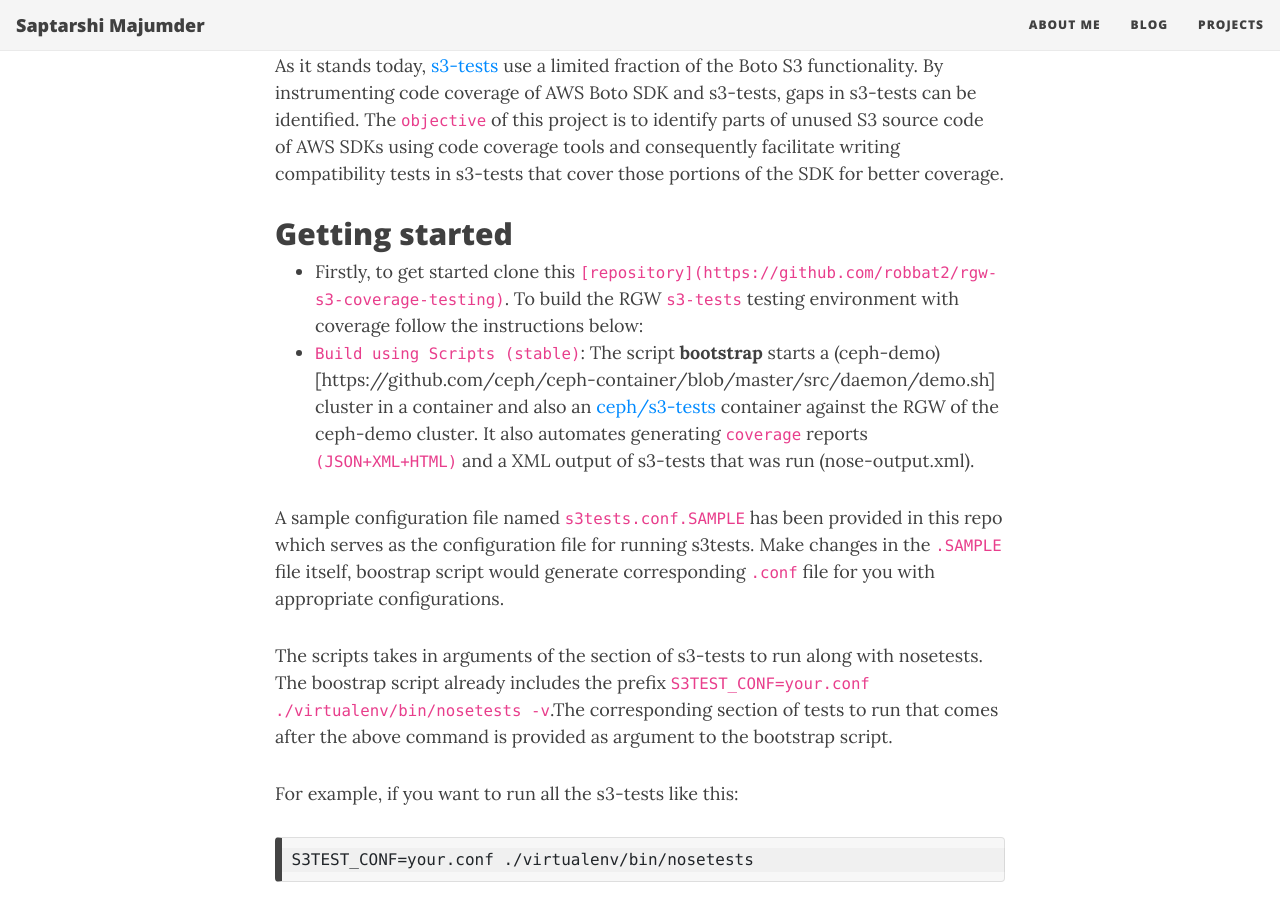
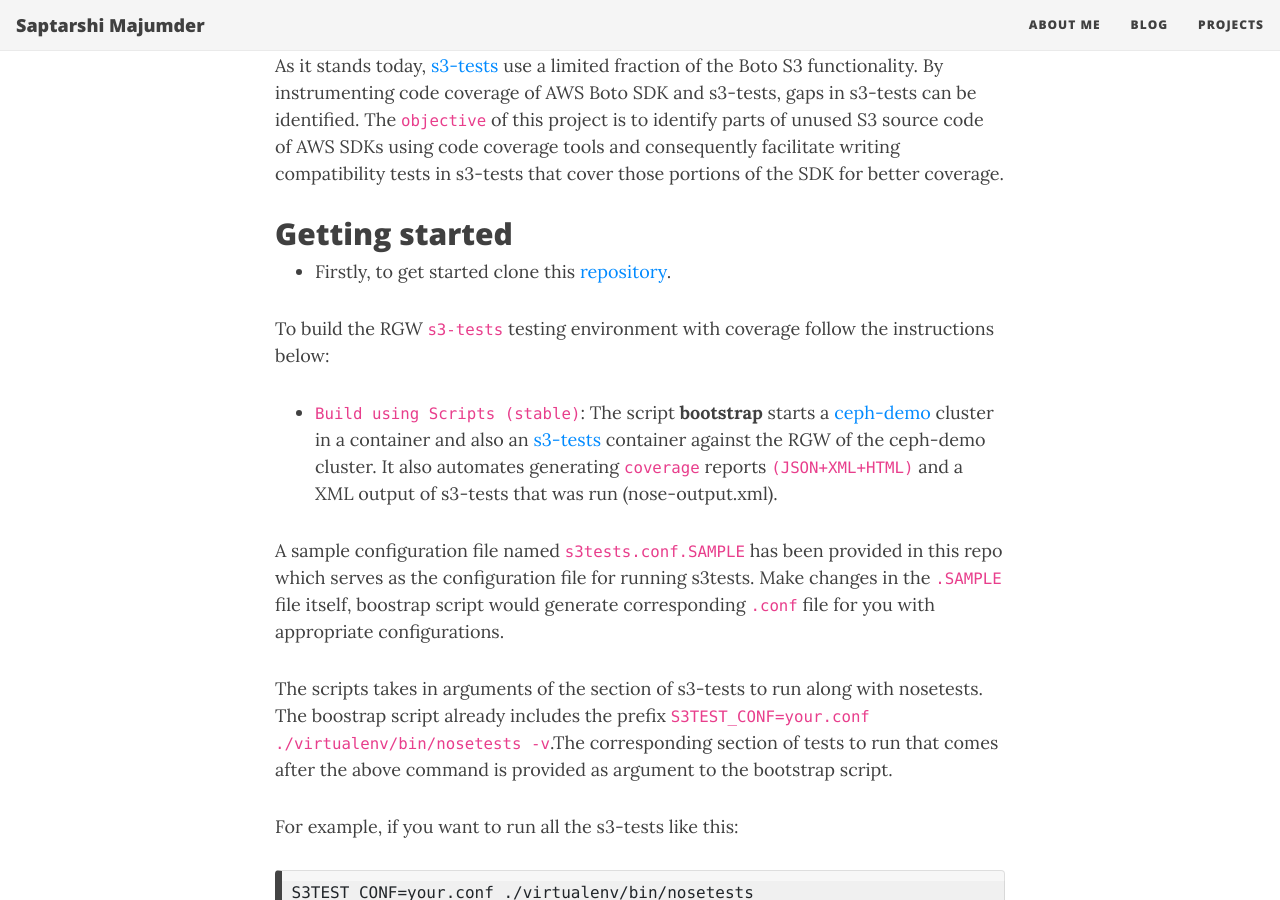
Before and after one commit to iraj465/iraj465.github.io, a Jekyll site: the page built from _posts/2021-08-18-gsoc-2021-final-report.md, in a window 1280 px wide and 900 px high, scrolled down 734 px. Built offline with Jekyll 4.4.1, drawn with Linux system fonts in a browser that asks for light colours; nearby versions of some CDN libraries.

Commit message:
Update 2021-08-18-gsoc-2021-final-report.md

````diff
--- a/_posts/2021-08-18-gsoc-2021-final-report.md
+++ b/_posts/2021-08-18-gsoc-2021-final-report.md
@@ -18,9 +18,11 @@ tags: [blog, gsoc, ceph, RGW, S3, coverage]
 As it stands today, [s3-tests](https://github.com/ceph/s3-tests) use a limited fraction of the Boto S3 functionality. By instrumenting code coverage of AWS Boto SDK and s3-tests, gaps in s3-tests can be identified. The `objective` of this project is to identify parts of unused S3 source code of AWS SDKs using code coverage tools and consequently facilitate writing compatibility tests in s3-tests that cover those portions of the SDK for better coverage.
 
 ## Getting started
-- Firstly, to get started clone this `[repository](https://github.com/robbat2/rgw-s3-coverage-testing)`.
+- Firstly, to get started clone this [repository](https://github.com/robbat2/rgw-s3-coverage-testing).
+
+
 To build the RGW `s3-tests` testing environment with coverage follow the instructions below:
-- ``Build using Scripts (stable)``: The script **bootstrap** starts a (ceph-demo)[https://github.com/ceph/ceph-container/blob/master/src/daemon/demo.sh] cluster in a container and also an [ceph/s3-tests](https://github.com/ceph/s3-tests) container against the RGW of the ceph-demo cluster. It also automates generating `coverage` reports `(JSON+XML+HTML)` and a XML output of s3-tests that was run (nose-output.xml).
+- ``Build using Scripts (stable)``: The script **bootstrap** starts a [ceph-demo](https://github.com/ceph/ceph-container/blob/master/src/daemon/demo.sh) cluster in a container and also an [s3-tests](https://github.com/ceph/s3-tests) container against the RGW of the ceph-demo cluster. It also automates generating `coverage` reports `(JSON+XML+HTML)` and a XML output of s3-tests that was run (nose-output.xml).
 
 A sample configuration file named ``s3tests.conf.SAMPLE`` has been provided in this repo which serves as the configuration file for running s3tests. Make changes in the ``.SAMPLE`` file itself, boostrap script would generate corresponding ``.conf`` file for you with appropriate configurations.
 
@@ -64,6 +66,7 @@ To gather a list of tests being run, run this:
 ```
 ./bootstrap --collect-only
 ```
+
 - ``Using Docker-compose (WIP)``: To start the ceph cluster and the s3-tests container simply run the following command to bootstrap both the services in docker-compose. It's in-between container networking portion is still WIP, features to be added.
 ```
 docker-compose up -d
````
